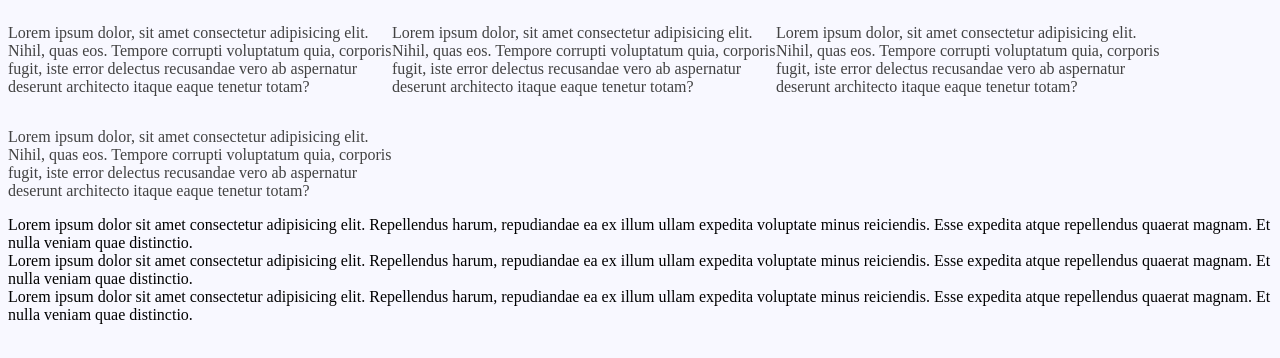
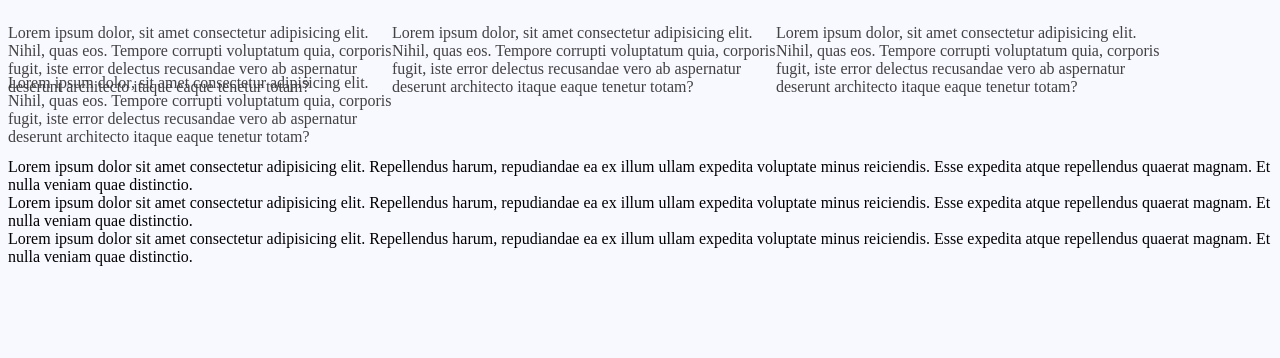
Before and after one commit to AndrewChiziba/Frontend-Template, a plain HTML site: page index.html in a window 1280 px wide. Drawn offline with Linux system fonts and the light colour scheme.

Commit message:
incorrect row edit

```diff
--- a/styles/main.css
+++ b/styles/main.css
@@ -4,6 +4,6 @@ body{
 .container{
     display: grid;
     grid-template-columns: repeat(3, 30vw[col-start]);
-    grid-template-rows: auto;
+    grid-template-rows: [row1] 50px [row2] 100px [row3] auto;
     color: rgb(66, 66, 66);
 }
```
